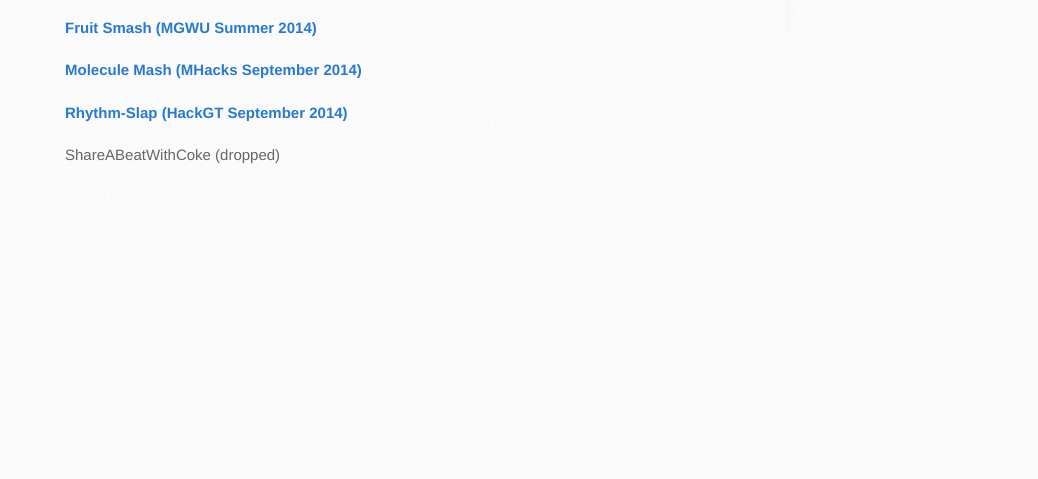
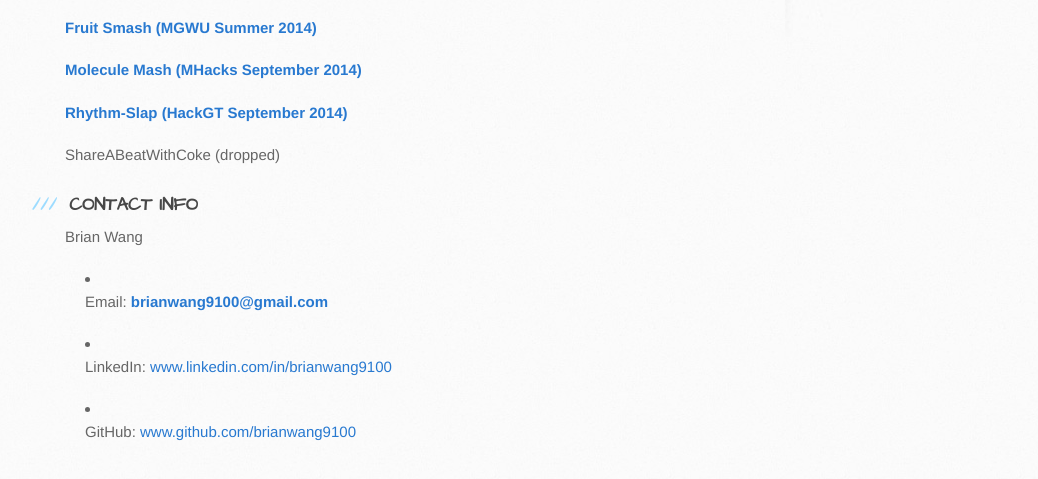
Before and after one commit to brianwang9100/Projects, a plain HTML site: page index.html in a window 1280 px wide. Shown: the part 699-1178 px from the top of the page, without its empty margins (105-1143 px from the left). Before the commit the page ends 908 px from the top, so only its background shows below. Drawn offline with Linux system fonts and the light colour scheme.

```diff
--- a/index.html
+++ b/index.html
@@ -45,6 +45,17 @@
 <p><a href="https://brianwang9100.github.com/Rhythm-Slap"><strong>Rhythm-Slap (HackGT September 2014)</strong></a></p>
 
 <p>ShareABeatWithCoke (dropped)</p>
+
+<h3>
+<a name="contact-info" class="anchor" href="#contact-info"><span class="octicon octicon-link"></span></a>CONTACT INFO</h3>
+
+<p>Brian Wang</p>
+
+<ul>
+<li><p>Email: <a href="mailto:brianwang9100@gmail.com"><strong>brianwang9100@gmail.com</strong></a></p></li>
+<li><p>LinkedIn: <strong><a href="http://www.linkedin.com/in/brianwang9100">www.linkedin.com/in/brianwang9100</a></strong></p></li>
+<li><p>GitHub: <strong><a href="http://www.github.com/brianwang9100">www.github.com/brianwang9100</a></strong></p></li>
+</ul>
         </section>
 
         <aside id="sidebar">
--- a/params.json
+++ b/params.json
@@ -1 +1 @@
-{"name":"Projects","tagline":"Brian Wang","body":"![](http://i.imgur.com/EtmYf4u.jpg)\r\n## |[**HOME**](https://brianwang9100.github.com)|   |[**BIOGRAPHY**](https://brianwang9100.github.com/Biography)|   |[**PROJECTS**](https://brianwang9100.github.com/Projects)|\r\n\r\n### PROJECTS\r\nBelow are some projects that I worked on outside of school. More details in their respective GitHub pages.\r\n\r\n[**Fruit Smash (MGWU Summer 2014)**](https://brianwang9100.github.com/Fruit-Smash)\r\n\r\n[**Molecule Mash (MHacks September 2014)**](https://brianwang9100.github.com/Molecule-Mash)\r\n\r\n[**Rhythm-Slap (HackGT September 2014)**](https://brianwang9100.github.com/Rhythm-Slap)\r\n\r\nShareABeatWithCoke (dropped)","google":"","note":"Don't delete this file! It's used internally to help with page regeneration."}
+{"name":"Projects","tagline":"Brian Wang","body":"![](http://i.imgur.com/EtmYf4u.jpg)\r\n## |[**HOME**](https://brianwang9100.github.com)|   |[**BIOGRAPHY**](https://brianwang9100.github.com/Biography)|   |[**PROJECTS**](https://brianwang9100.github.com/Projects)|\r\n\r\n### PROJECTS\r\nBelow are some projects that I worked on outside of school. More details in their respective GitHub pages.\r\n\r\n[**Fruit Smash (MGWU Summer 2014)**](https://brianwang9100.github.com/Fruit-Smash)\r\n\r\n[**Molecule Mash (MHacks September 2014)**](https://brianwang9100.github.com/Molecule-Mash)\r\n\r\n[**Rhythm-Slap (HackGT September 2014)**](https://brianwang9100.github.com/Rhythm-Slap)\r\n\r\nShareABeatWithCoke (dropped)\r\n\r\n### CONTACT INFO\r\nBrian Wang\r\n - Email: [**brianwang9100@gmail.com**](mailto:brianwang9100@gmail.com)\r\n\r\n - LinkedIn: **www.linkedin.com/in/brianwang9100**\r\n\r\n - GitHub: **www.github.com/brianwang9100**\r\n","google":"","note":"Don't delete this file! It's used internally to help with page regeneration."}
```
